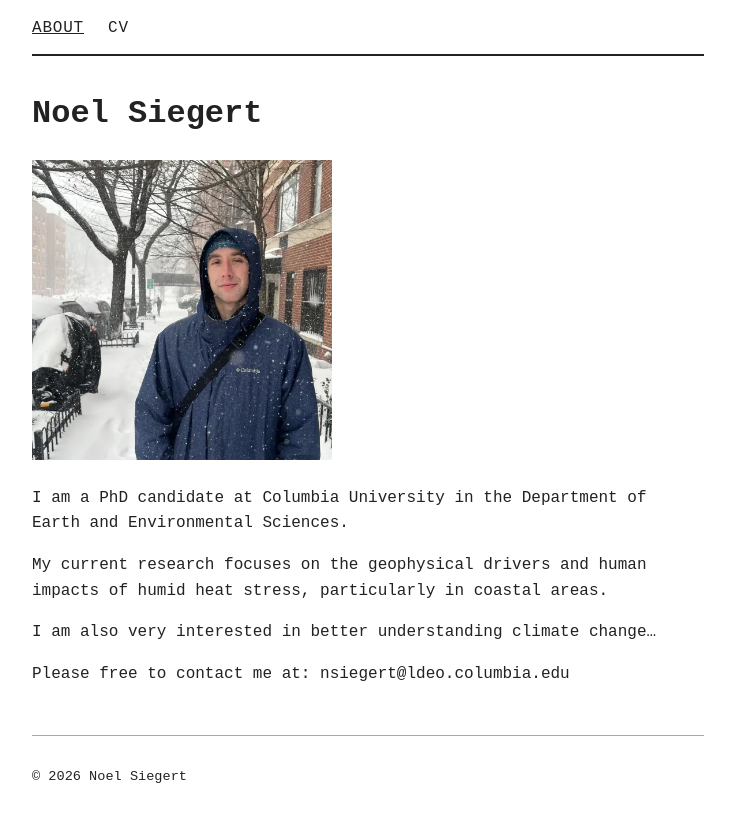
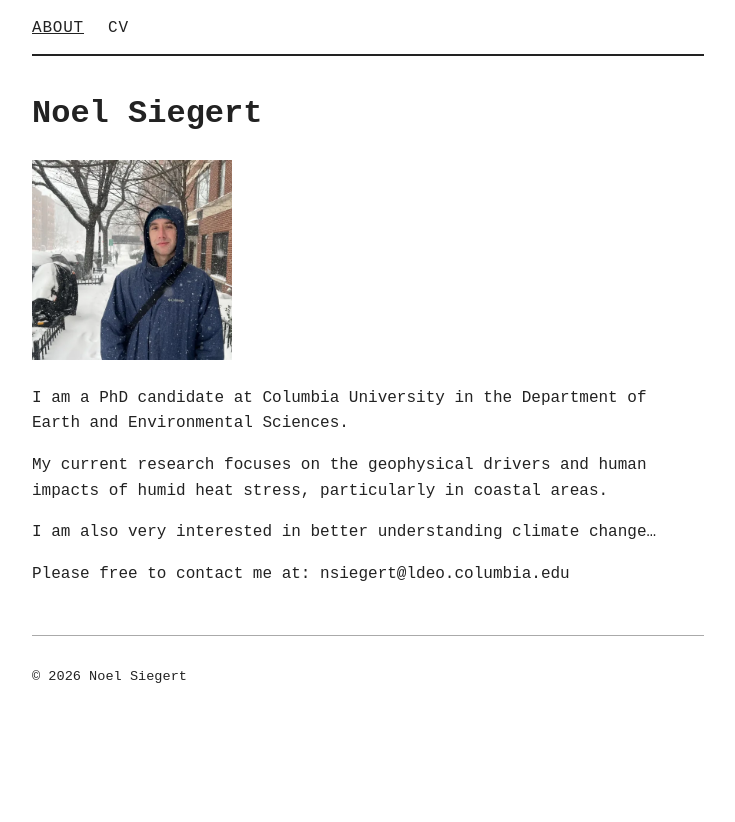
Before and after one commit to noelsiegert/noelsiegert.github.io, a Jekyll site: the page built from index.md, in a window 1280 px wide. Shown: the top 822 px of the page, without its empty margins (272-1007 px from the left). Built offline with Jekyll 4.4.1, drawn with Linux system fonts in a browser that asks for light colours.

Commit message:
Update index.md

```diff
--- a/index.md
+++ b/index.md
@@ -5,7 +5,7 @@
 
 # Noel Siegert
 
-<img src="/assets/pic_for_website.jpg" alt="picture of Noel Siegert" width="300">
+<img src="/assets/pic_for_website.jpg" alt="picture of Noel Siegert" width="200">
 
 I am a PhD candidate at Columbia University in the Department of Earth and Environmental Sciences.
 
```
